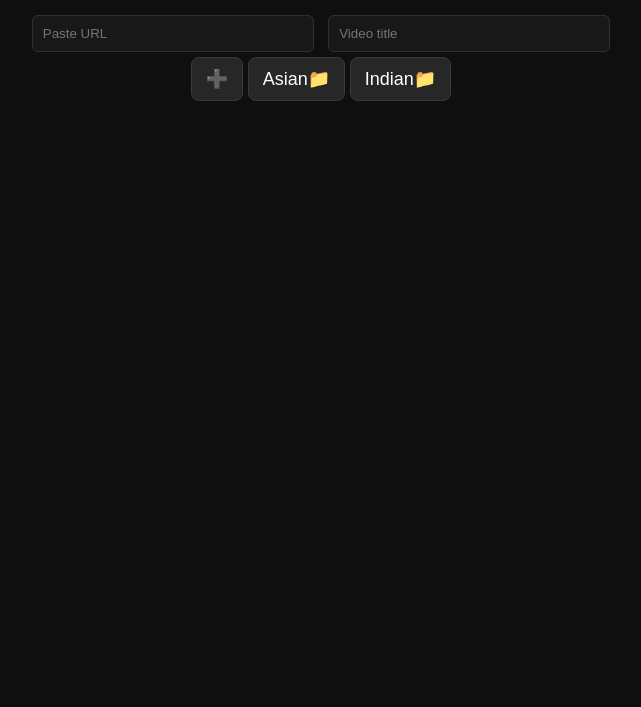
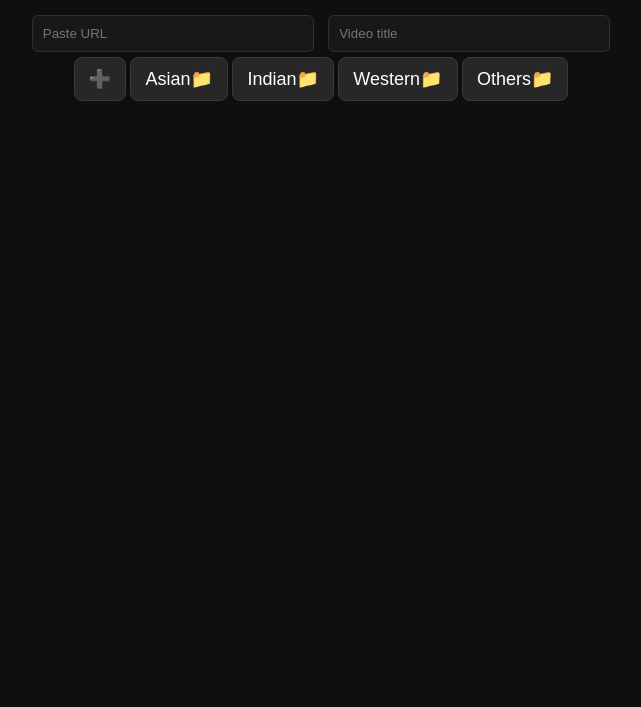
Before and after one commit to bftvx/c, a plain HTML site: page jap.html in a window 1280 px wide. Shown: the part 93-800 px from the top of the page, without its empty margins (319-960 px from the left). Drawn offline with Linux system fonts and the light colour scheme; no server answers.

Commit message:
Update and rename third.html to jap.html

```diff
--- a/third.html
+++ b/jap.html
@@ -69,6 +69,8 @@ iframe {
   <button onclick="addVideo()">➕</button>
   <button onclick="goSecond()">Asian📁</button>
   <button onclick="goSecond1()">Indian📁</button>
+  <button onclick="goSecond2()">Western📁</button>
+  <button onclick="goSecond3()">Others📁</button>
 </div>
 
 <div class="video-grid" id="videoGrid"></div>
@@ -76,7 +78,7 @@ iframe {
 <script>
 const API_URL = "https://script.google.com/macros/s/AKfycbwFaVWJ951P00JWxU4Lyok20Q5Guw2E2W32LjXjUAr3oBPdqHj7PCtdW6SkAm3aGVKT/exec";
 const DELETE_PASSWORD = "00000";
-const COLLECTION = "Japanese";
+const COLLECTION = "Jap";
 
 function goSecond() {
   window.location.href = "index.html";
@@ -84,7 +86,12 @@ function goSecond() {
 function goSecond1() {
   window.location.href = "second.html";
 }
-
+function goSecond2() {
+  window.location.href = "western.html";
+}
+function goSecond3() {
+  window.location.href = "others.html";
+}
 async function addVideo() {
   if (!videoUrl.value.trim()) return alert("Paste a URL");
   await fetch(API_URL, {
```
